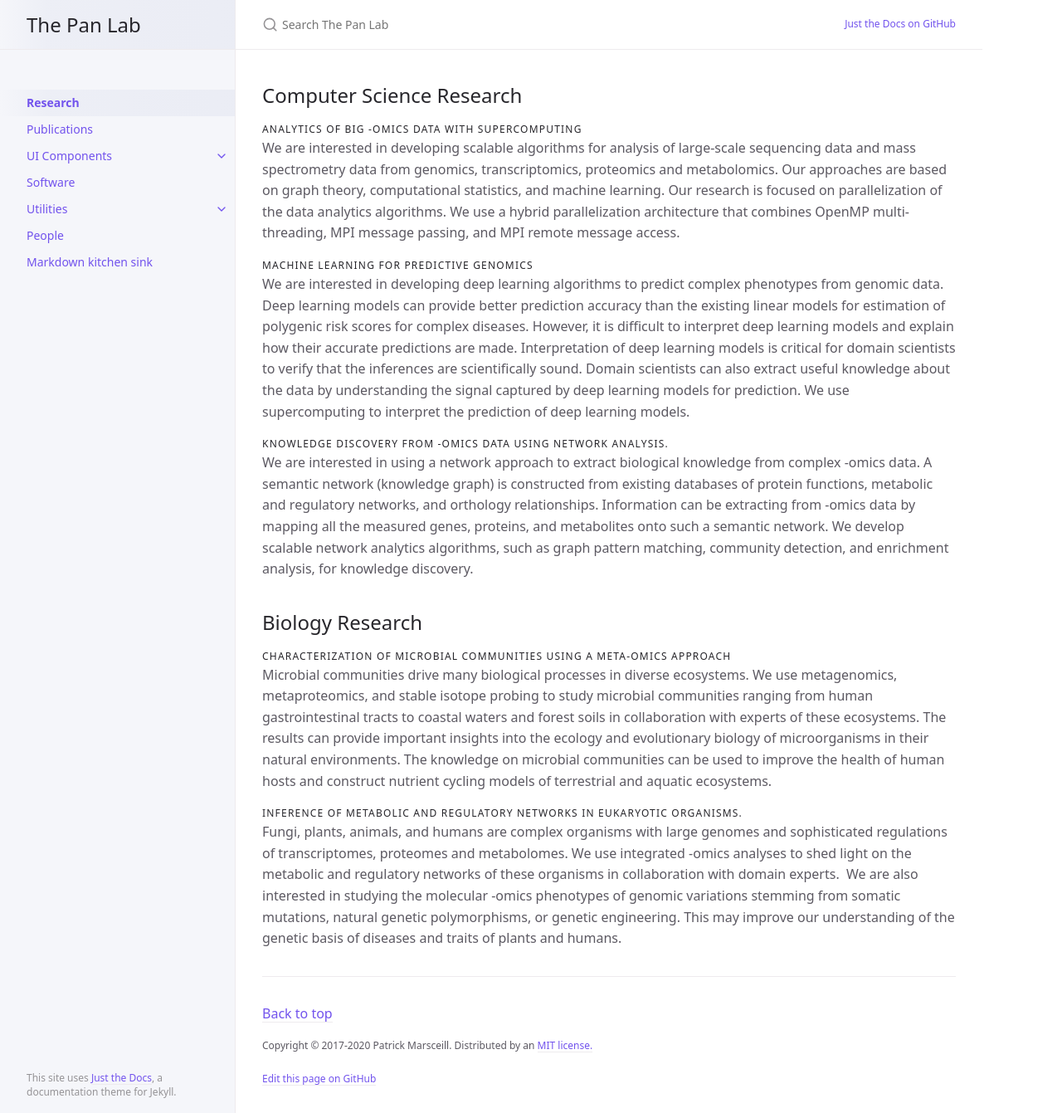
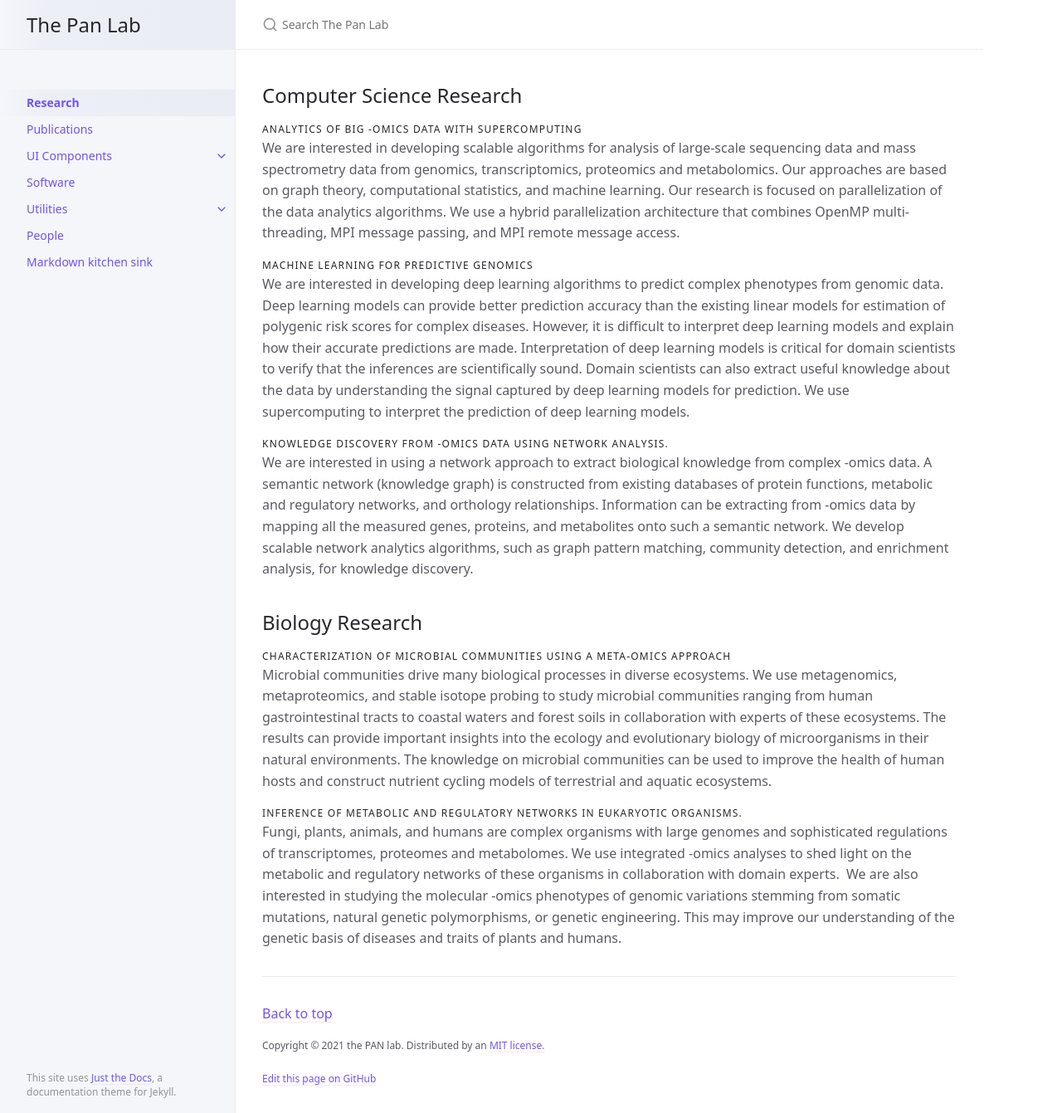
Before and after one commit to thepanlab/thepanlab.github.io, a Jekyll site: the page built from index.md, in a window 1280 px wide and 1341 px high. Shown: the whole window at 83% size. Built offline with Jekyll 4.4.1, drawn with Linux system fonts in a browser that asks for light colours.

Commit message:
Update _config.yml

```diff
--- a/_config.yml
+++ b/_config.yml
@@ -63,9 +63,9 @@ search:
 heading_anchors: true
 
 # Aux links for the upper right navigation
-aux_links:
-  "Just the Docs on GitHub":
-    - "//github.com/thepanlab/thepanlab.github.io"
+# aux_links:
+#   "Just the Docs on GitHub":
+#     - "//github.com/thepanlab/thepanlab.github.io"
 
 # Makes Aux links open in a new tab. Default is false
 aux_links_new_tab: false
@@ -81,7 +81,7 @@ nav_sort: case_sensitive # Capital letters sorted before lowercase
 back_to_top: true
 back_to_top_text: "Back to top"
 
-footer_content: "Copyright &copy; 2017-2020 Patrick Marsceill. Distributed by an <a href=\"https://github.com/pmarsceill/just-the-docs/tree/master/LICENSE.txt\">MIT license.</a>"
+footer_content: "Copyright &copy; 2021 the PAN lab. Distributed by an <a href=\"https://github.com/pmarsceill/just-the-docs/tree/master/LICENSE.txt\">MIT license.</a>"
 
 # Footer last edited timestamp
 last_edit_timestamp: true # show or hide edit time - page must have `last_modified_date` defined in the frontmatter
```
